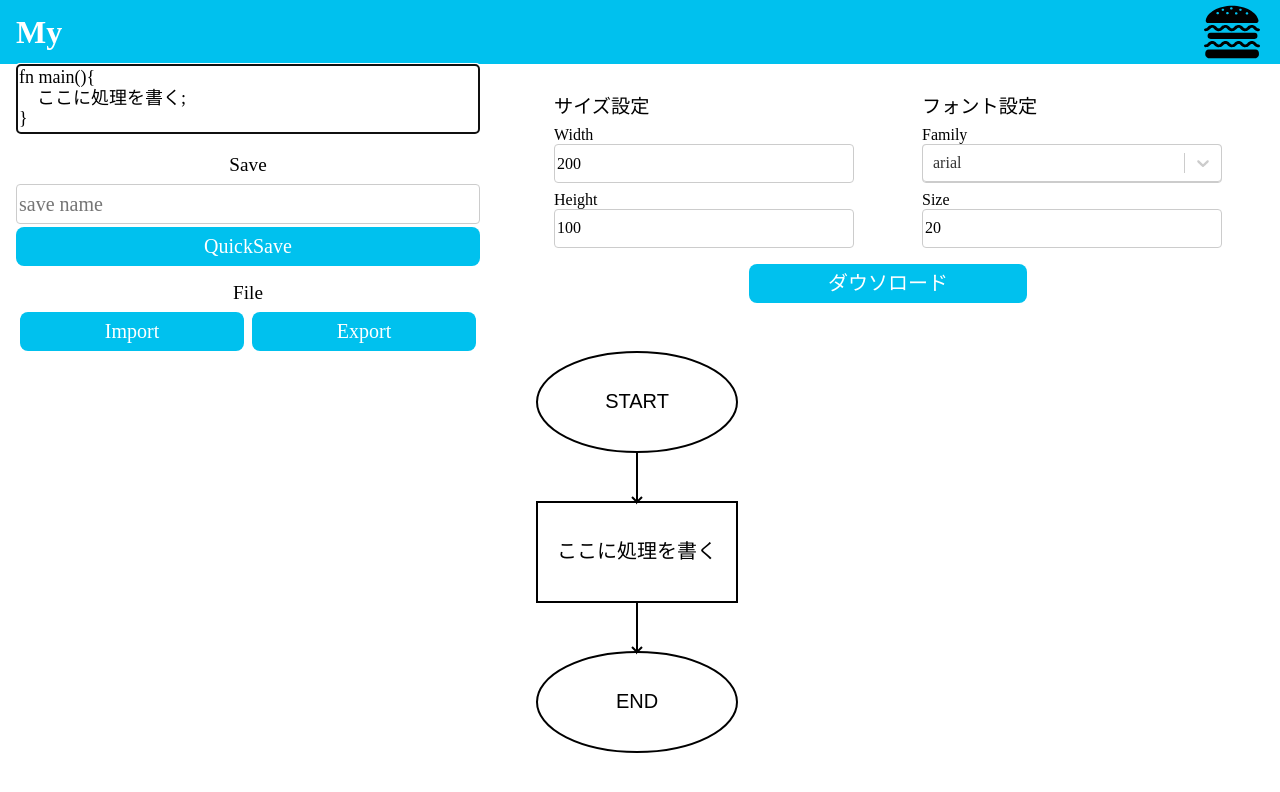
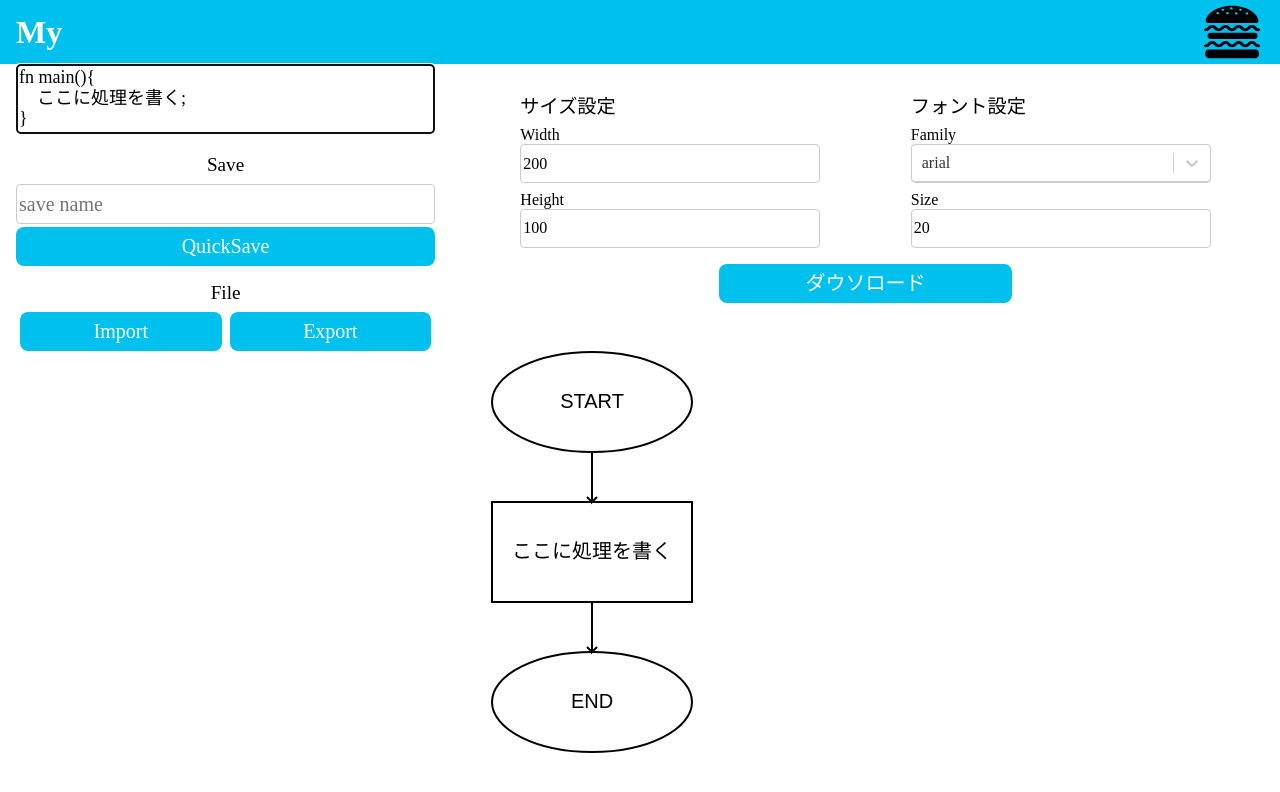
Before and after one commit to aho4ahoaho/flowchart, a Next.js app: page / in a window 1280 px wide. Shown: the top 792 px of the page. Built offline with nearby package versions, Linux system fonts and the light colour scheme.

Commit message:
パネルの振り分けを変更

```diff
--- a/src/app/rootPage.module.scss
+++ b/src/app/rootPage.module.scss
@@ -1,17 +1,18 @@
-div.main{
+div.main {
     display: flex;
     width: 100%;
     justify-content: space-around;
-    .leftPanel{
+    flex-wrap: wrap;
+
+    .leftPanel {
         flex-basis: 300px;
-        flex-grow: 1;
-        flex-shrink: 0;
+        flex-grow: 2;
         height: 100%;
     }
-    .rightPanel{
-        flex-basis: 0;
-        flex-grow: 4;
-        flex-shrink: 1;
+
+    .rightPanel {
+        flex-basis: 300px;
+        flex-grow: 7;
         height: 100%;
         overflow-x: hidden;
     }
```
